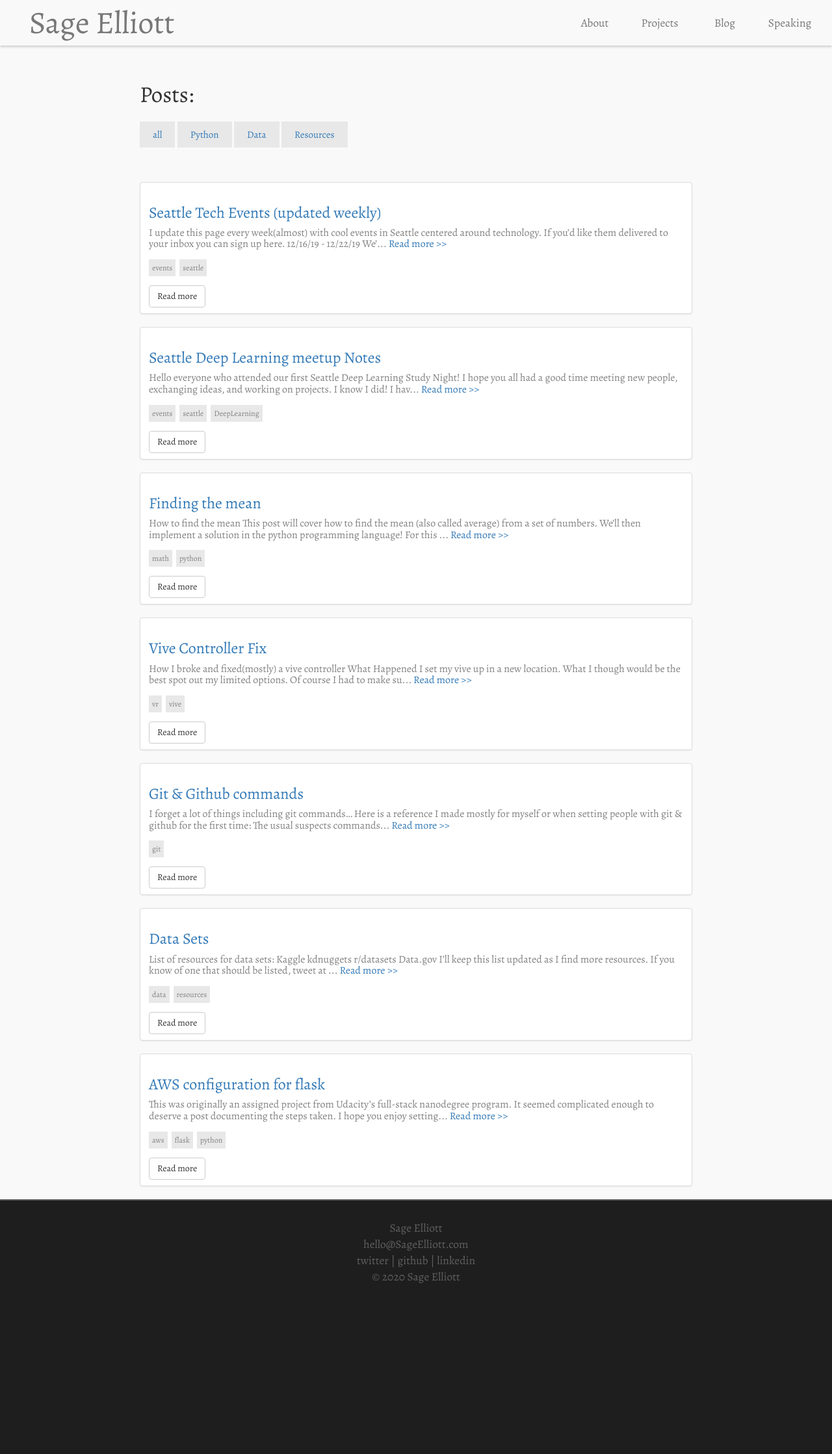
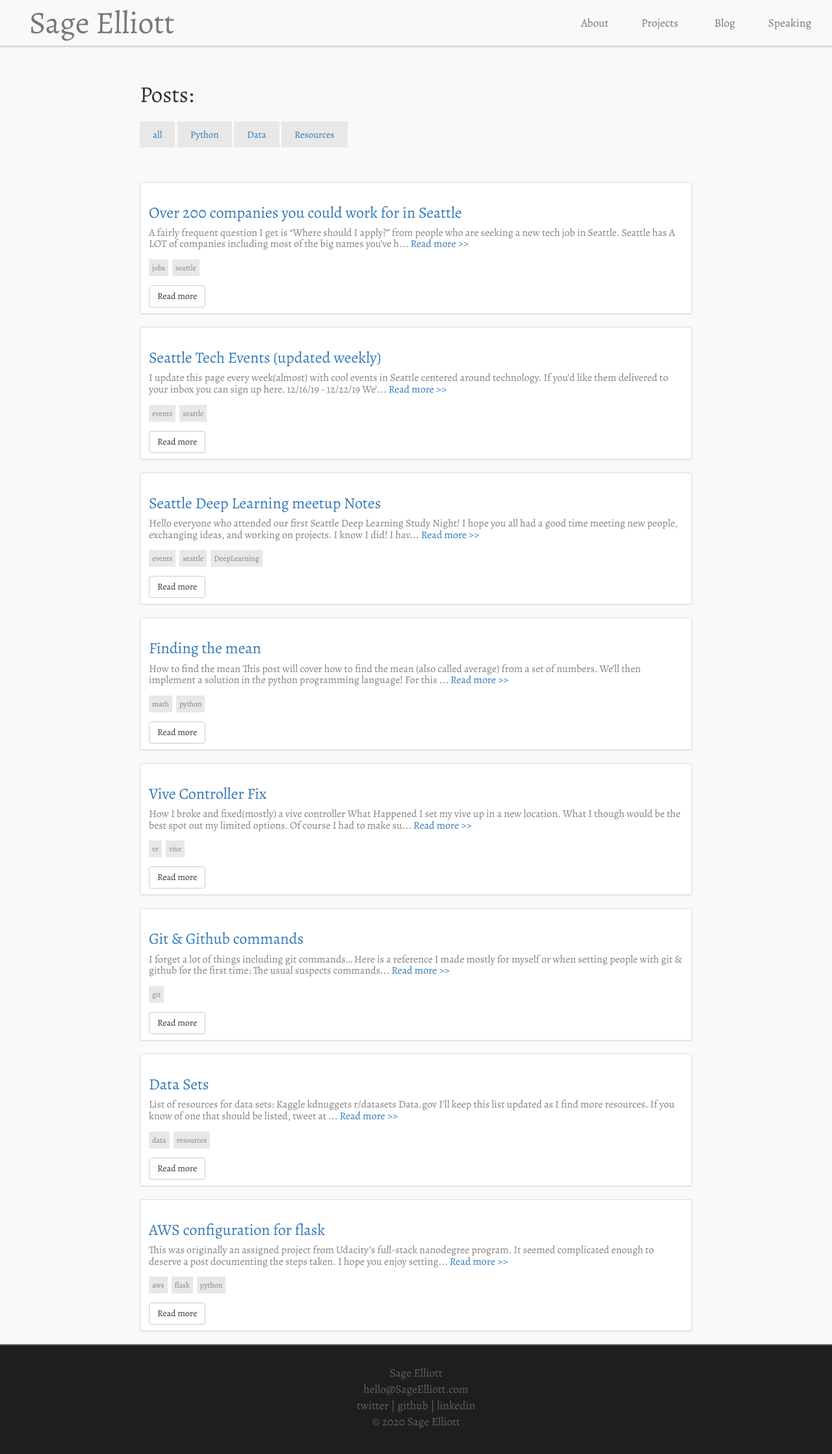
Before and after one commit to sagecodes/sage-blog, a Jekyll site: the page built from blog.html, in a window 1280 px wide. Shown: the top 2237 px of the page at 65% size. Built offline with Jekyll 4.4.1, drawn with Linux system fonts in a browser that asks for light colours; nearby versions of some CDN libraries; some web fonts are replaced.

Commit message:
post: 200 companies

```diff
--- a/_posts/blog/resources/2020-01-15-seattle_jobs.markdown
+++ b/_posts/blog/resources/2020-01-15-seattle_jobs.markdown
@@ -1,20 +1,29 @@
 ---
 layout: post
 title:  "Over 200 companies you could work for in Seattle"
-permalink: /jobs-in-seattle/
+permalink: /tech-jobs-in-seattle/
 date:   2020-01-15
 categories: post
 tags: jobs seattle
 author: Sage Elliott
-published: false
+published: true
 ---
 
+A fairly frequent question I get is "Where should I apply?" from people who are
+seeking a new tech job in Seattle.
+
+Seattle has A LOT of companies including most of the big names you've heard of!
+
+I made a list of Seattle companies or companies I've seen hire in Seattle or nearby as well as some companies that I've met remote workers from in the area.
+
+Take a look at the linked career page to see who's currently hiring! I've seen a lot of opening for both software and data roles.
+
+Although there are over 200 companies listed this is not an exhaustive list.
+Just the ones I know of. Hopefully it will be a good starting point for you if
+you're looking and maybe you'll find something new and interesting!
 
 
-
-
-
-
+### Seattle Companie List for Tech jobs
 
 1. [Amazon](https://www.amazon.jobs/en)
 1. [Google ](https://careers.google.com/)
```
